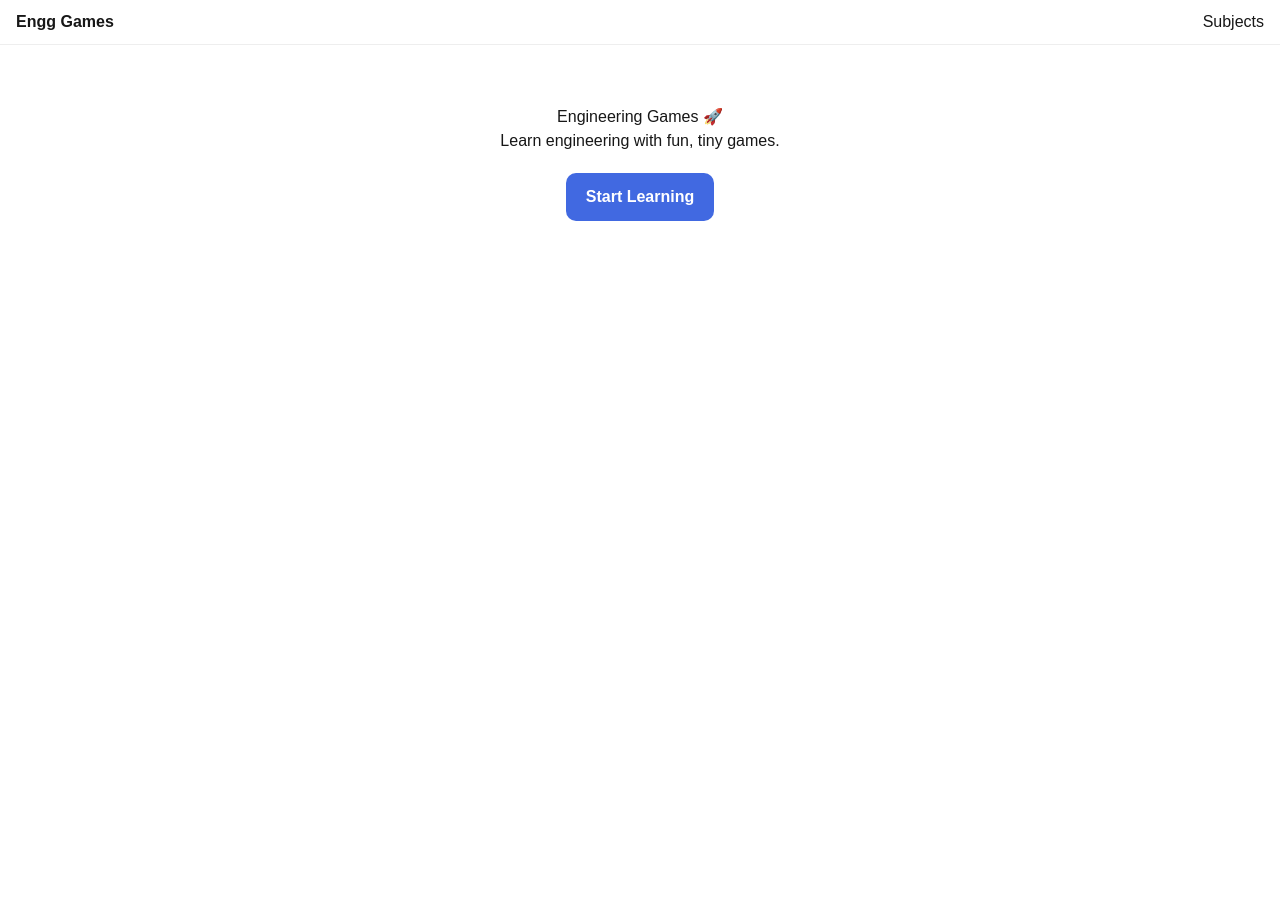
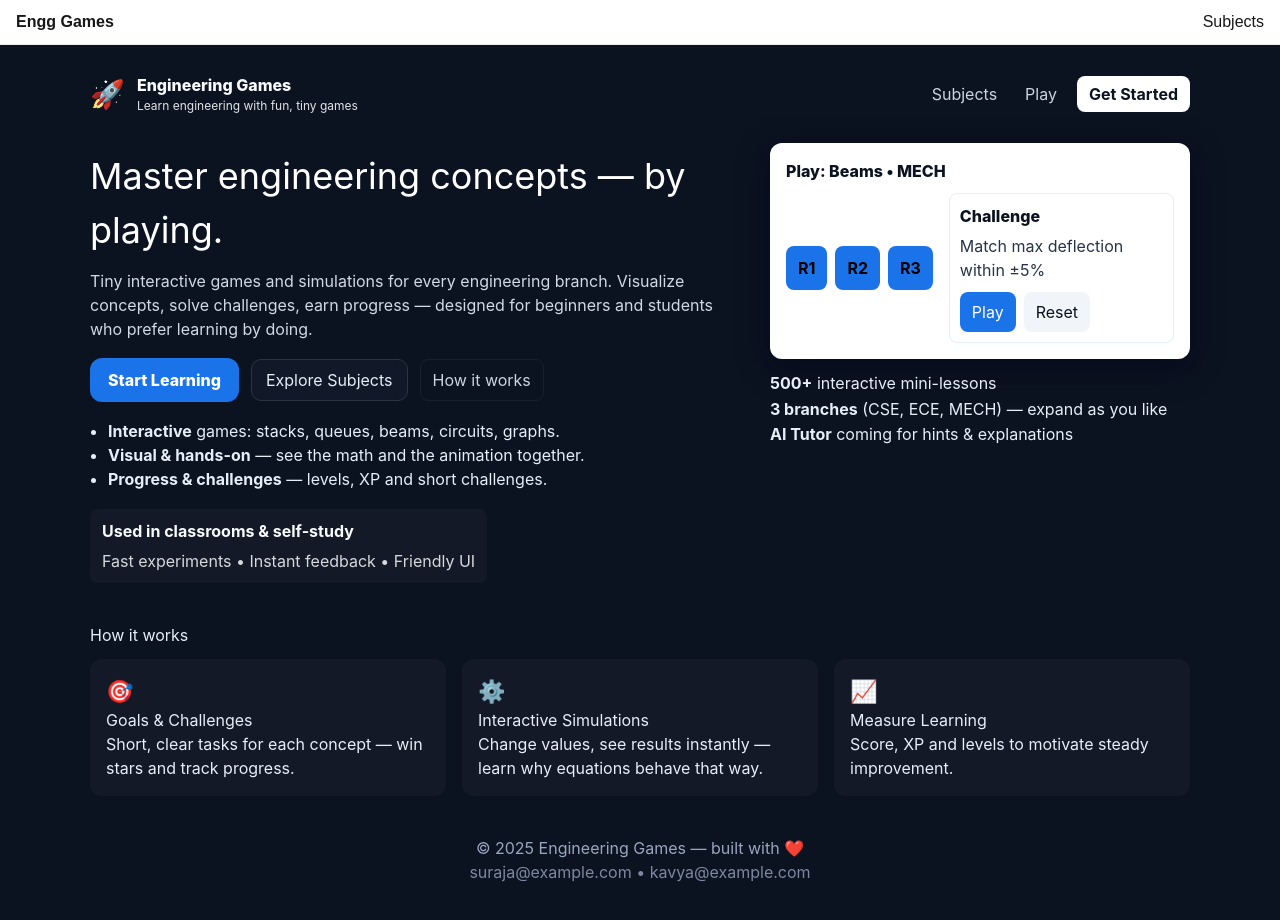
Before and after one commit to suraja-ui/engg-games, a Next.js app: page / in a window 1280 px wide. Before the commit the page ends 800 px from the top, so only its background shows below. Built offline with nearby package versions, Linux system fonts and the light colour scheme.

Commit message:
Update page.tsx

```diff
--- a/app/page.tsx
+++ b/app/page.tsx
@@ -1,23 +1,180 @@
-export default function Home() {
+// app/page.tsx
+import Link from "next/link";
+import React from "react";
+
+export default function HomePage() {
   return (
-    <main style={{ textAlign: "center", marginTop: 60 }}>
-      <h1>Engineering Games 🚀</h1>
-      <p>Learn engineering with fun, tiny games.</p>
-      <a
-        href="/subjects"
-        style={{
-          display: "inline-block",
-          marginTop: 20,
-          padding: "12px 20px",
-          background: "royalblue",
-          color: "white",
-          borderRadius: 10,
-          textDecoration: "none",
-          fontWeight: 600,
-        }}
-      >
-        Start Learning
-      </a>
+    <main style={page}>
+      <header style={nav}>
+        <div style={brand}>
+          <div style={logo}>🚀</div>
+          <div>
+            <div style={brandTitle}>Engineering Games</div>
+            <div style={brandSub}>Learn engineering with fun, tiny games</div>
+          </div>
+        </div>
+        <nav style={navLinks}>
+          <Link href="/subjects"><a style={navLink}>Subjects</a></Link>
+          <Link href="/play"><a style={navLink}>Play</a></Link>
+          <Link href="/about"><a style={cta}>Get Started</a></Link>
+        </nav>
+      </header>
+
+      <section style={hero}>
+        <div style={heroLeft}>
+          <h1 style={heroTitle}>Master engineering concepts — by playing.</h1>
+          <p style={heroSubtitle}>
+            Tiny interactive games and simulations for every engineering branch.
+            Visualize concepts, solve challenges, earn progress — designed for
+            beginners and students who prefer learning by doing.
+          </p>
+
+          <div style={ctaRow}>
+            <Link href="/play"><a style={primaryBtn}>Start Learning</a></Link>
+            <Link href="/subjects"><a style={secondaryBtn}>Explore Subjects</a></Link>
+            <button
+              onClick={() => window.scrollBy({ top: 800, behavior: "smooth" })}
+              style={ghostBtn}
+            >
+              How it works
+            </button>
+          </div>
+
+          <ul style={featureList}>
+            <li><strong>Interactive</strong> games: stacks, queues, beams, circuits, graphs.</li>
+            <li><strong>Visual & hands-on</strong> — see the math and the animation together.</li>
+            <li><strong>Progress & challenges</strong> — levels, XP and short challenges.</li>
+          </ul>
+
+          <div style={trusted}>
+            <span style={{fontWeight:700}}>Used in classrooms & self-study</span>
+            <div style={{opacity:0.85, marginTop:6}}>Fast experiments • Instant feedback • Friendly UI</div>
+          </div>
+        </div>
+
+        <div style={heroRight}>
+          <div style={mockup}>
+            {/* simple mockup boxes — replace with a screenshot / SVG if you like */}
+            <div style={mockupHeader}>Play: Beams  •  MECH</div>
+            <div style={mockupStage}>
+              <div style={node}>R1</div>
+              <div style={node}>R2</div>
+              <div style={node}>R3</div>
+              <div style={mockupPanel}>
+                <div style={mpTitle}>Challenge</div>
+                <div style={mpText}>Match max deflection within ±5%</div>
+                <div style={mpBtnRow}>
+                  <button style={mpBtnPrimary}>Play</button>
+                  <button style={mpBtn}>Reset</button>
+                </div>
+              </div>
+            </div>
+          </div>
+
+          <div style={quickStats}>
+            <div><strong>500+</strong> interactive mini-lessons</div>
+            <div><strong>3 branches</strong> (CSE, ECE, MECH) — expand as you like</div>
+            <div><strong>AI Tutor</strong> coming for hints & explanations</div>
+          </div>
+        </div>
+      </section>
+
+      <section style={howItWorks}>
+        <h3 style={{margin:0}}>How it works</h3>
+        <div style={howGrid}>
+          <div style={howCard}>
+            <div style={howIcon}>🎯</div>
+            <h4>Goals & Challenges</h4>
+            <p>Short, clear tasks for each concept — win stars and track progress.</p>
+          </div>
+          <div style={howCard}>
+            <div style={howIcon}>⚙️</div>
+            <h4>Interactive Simulations</h4>
+            <p>Change values, see results instantly — learn why equations behave that way.</p>
+          </div>
+          <div style={howCard}>
+            <div style={howIcon}>📈</div>
+            <h4>Measure Learning</h4>
+            <p>Score, XP and levels to motivate steady improvement.</p>
+          </div>
+        </div>
+      </section>
+
+      <footer style={footer}>
+        <div>© {new Date().getFullYear()} Engineering Games — built with ❤️</div>
+        <div style={{opacity:0.8}}>suraja@example.com • kavya@example.com</div>
+      </footer>
     </main>
   );
 }
+
+/* ---------- styles (inline for copy/paste) ---------- */
+
+const page: React.CSSProperties = {
+  minHeight: "100vh",
+  background: "#0b1220",
+  color: "#f8fafc",
+  fontFamily: "Inter, system-ui, -apple-system, 'Segoe UI', Roboto, 'Helvetica Neue', Arial",
+  padding: 28,
+  boxSizing: "border-box",
+};
+
+const nav: React.CSSProperties = {
+  display: "flex",
+  justifyContent: "space-between",
+  alignItems: "center",
+  maxWidth: 1100,
+  margin: "0 auto 28px",
+  width: "100%",
+};
+
+const brand: React.CSSProperties = { display: "flex", gap: 12, alignItems: "center" };
+const logo: React.CSSProperties = { fontSize: 28 };
+const brandTitle: React.CSSProperties = { fontWeight: 800, fontSize: 16 };
+const brandSub: React.CSSProperties = { fontSize: 12, opacity: 0.9 };
+
+const navLinks: React.CSSProperties = { display: "flex", gap: 12, alignItems: "center" };
+const navLink: React.CSSProperties = { color: "#cbd5e1", textDecoration: "none", padding: "6px 8px" };
+const cta: React.CSSProperties = { color: "#0b1220", background: "#fff", padding: "8px 12px", borderRadius: 8, textDecoration: "none", fontWeight: 700 };
+
+const hero: React.CSSProperties = {
+  maxWidth: 1100,
+  margin: "10px auto",
+  display: "flex",
+  gap: 24,
+  alignItems: "flex-start",
+};
+
+const heroLeft: React.CSSProperties = { flex: 1, minWidth: 320 };
+const heroRight: React.CSSProperties = { width: 420, minWidth: 320 };
+
+const heroTitle: React.CSSProperties = { fontSize: 36, margin: "6px 0 12px", color: "#fff" };
+const heroSubtitle: React.CSSProperties = { color: "#d1d9e6", fontSize: 16, lineHeight: 1.5, marginBottom: 18 };
+
+const ctaRow: React.CSSProperties = { display: "flex", gap: 12, alignItems: "center", flexWrap: "wrap" };
+const primaryBtn: React.CSSProperties = { padding: "12px 18px", borderRadius: 12, background: "#1a73e8", color: "#fff", fontWeight: 800, textDecoration: "none" };
+const secondaryBtn: React.CSSProperties = { padding: "10px 14px", borderRadius: 10, background: "#111827", color: "#e6eef8", border: "1px solid #2b3442" };
+const ghostBtn: React.CSSProperties = { padding: "8px 12px", borderRadius: 8, background: "transparent", color: "#cbd5e1", border: "1px solid rgba(255,255,255,0.06)" };
+
+const featureList: React.CSSProperties = { marginTop: 18, listStyle: "disc", paddingLeft: 18, color: "#e6eef8" };
+const trusted: React.CSSProperties = { marginTop: 18, padding: "10px 12px", borderRadius: 8, background: "rgba(255,255,255,0.03)", width: "fit-content" };
+
+const mockup: React.CSSProperties = { borderRadius: 12, background: "#fff", color: "#0b1220", padding: 16, boxShadow: "0 8px 30px rgba(2,6,23,0.6)" };
+const mockupHeader: React.CSSProperties = { fontWeight: 800, marginBottom: 10, color: "#0b1220" };
+const mockupStage: React.CSSProperties = { display: "flex", gap: 8, alignItems: "center" };
+const node: React.CSSProperties = { background: "#1a73e8", color: "black", padding: "10px 12px", borderRadius: 8, fontWeight: 700 };
+const mockupPanel: React.CSSProperties = { marginLeft: 8, flex: 1, padding: 10, borderRadius: 8, border: "1px solid #e6eef8" };
+const mpTitle: React.CSSProperties = { fontWeight: 800, color: "#0b1220" };
+const mpText: React.CSSProperties = { color: "#263348", marginTop: 6 };
+const mpBtnRow: React.CSSProperties = { display: "flex", gap: 8, marginTop: 10 };
+const mpBtnPrimary: React.CSSProperties = { padding: "8px 12px", background: "#1a73e8", color: "white", borderRadius: 8, border: "none" };
+const mpBtn: React.CSSProperties = { padding: "8px 12px", background: "#f1f5f9", color: "#0b1220", borderRadius: 8, border: "none" };
+
+const quickStats: React.CSSProperties = { marginTop: 12, color: "#e6eef8", lineHeight: 1.6 };
+
+const howItWorks: React.CSSProperties = { maxWidth: 1100, margin: "40px auto 0", color: "#e6eef8" };
+const howGrid: React.CSSProperties = { display: "grid", gridTemplateColumns: "repeat(auto-fit, minmax(220px, 1fr))", gap: 16, marginTop: 12 };
+const howCard: React.CSSProperties = { padding: 16, borderRadius: 12, background: "rgba(255,255,255,0.03)" };
+const howIcon: React.CSSProperties = { fontSize: 22 };
+
+const footer: React.CSSProperties = { maxWidth: 1100, margin: "40px auto 10px", textAlign: "center", color: "#9aa6c0" };
```
